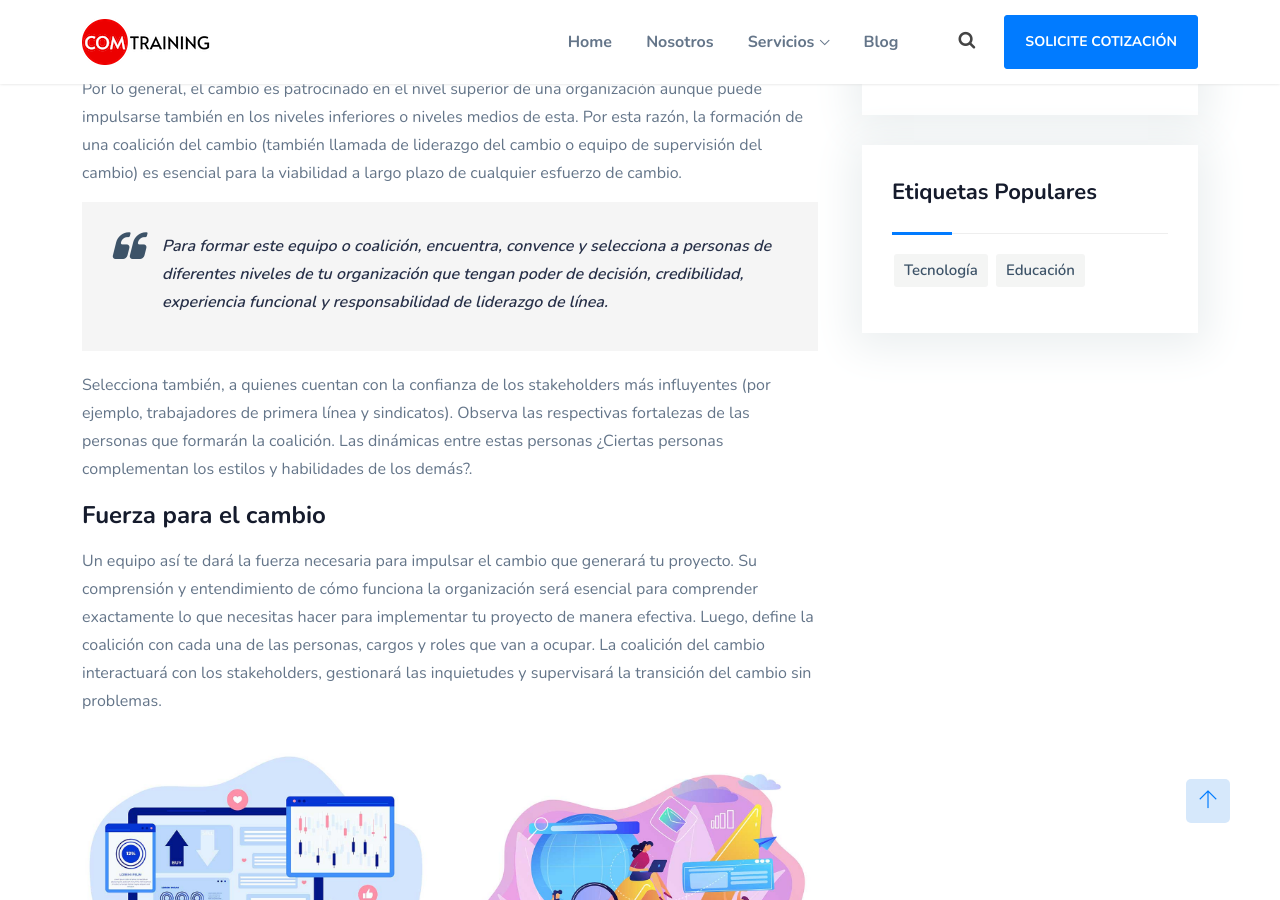
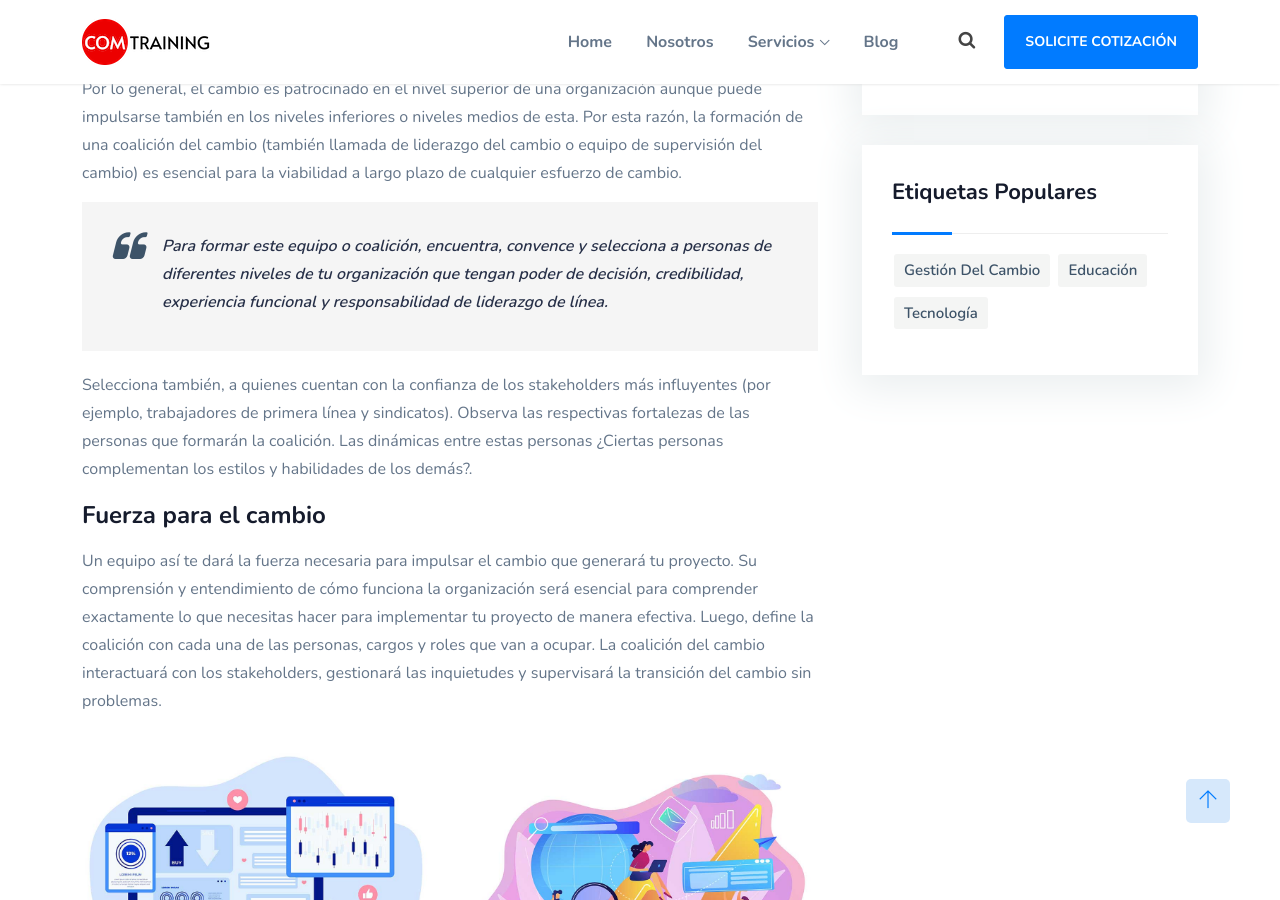
Before and after one commit to fjvalles/comtraining-landing, a Jekyll site: the page built from _posts/2022-04-08-gestión-del-cambio-la-coalición-para-el-cambio.md, in a window 1280 px wide and 900 px high, scrolled down 987 px. Built offline with Jekyll 4.4.1, drawn with Linux system fonts in a browser that asks for light colours; a script that is not in the unit is left out; comment, search, counter and statistics services are not loaded.

Commit message:
Update Blog “2022-04-08-gestión-del-cambio-la-coalición-para-el-cambio”

```diff
--- a/_posts/2022-04-08-gestión-del-cambio-la-coalición-para-el-cambio.md
+++ b/_posts/2022-04-08-gestión-del-cambio-la-coalición-para-el-cambio.md
@@ -6,7 +6,7 @@ post_image: /assets/img/blog/b3.jpg
 author_name: Francisco Vallés
 comments: true
 tags:
-  - tecnología
+  - gestión del cambio
   - educación
 post_id: 3
 categories:
```
